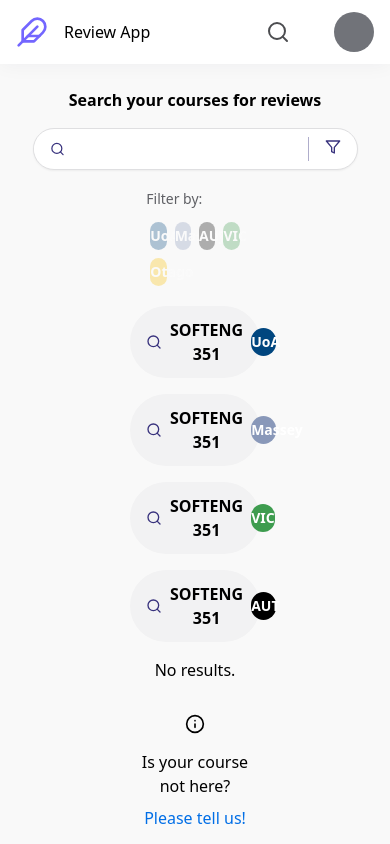
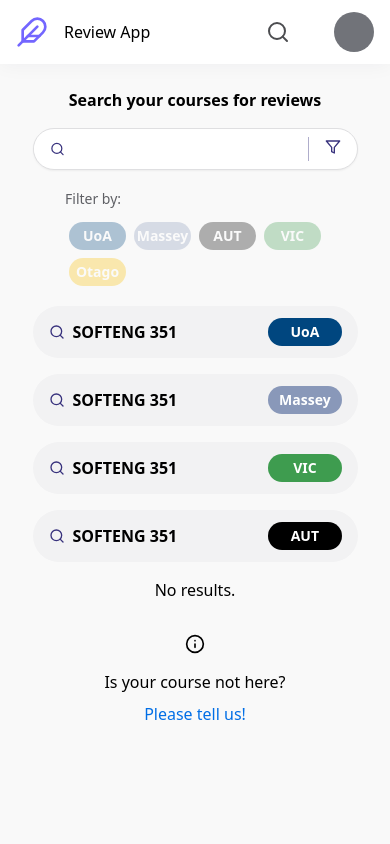
Before and after one commit to Course-Reviews/review-site, a Next.js app: page / in a window 390 px wide. Both pictures are taken after a click on the button 332 px from the left and 147 px from the top of the page. Built offline with nearby package versions, Linux system fonts and the light colour scheme; what async-modals would draw is missing.

Commit message:
Remove mobile page switch

```diff
--- a/pages/index.tsx
+++ b/pages/index.tsx
@@ -1,18 +1,13 @@
 import Head from 'next/head';
-
 import React, { ChangeEvent, useState } from 'react';
-import { useRef } from 'react';
 import { FiSearch, FiFilter, FiInfo } from 'react-icons/fi';
 import UniTag from '../components/UniTag';
-import { isMobile } from 'react-device-detect';
 import { useRouter } from 'next/router';
 import UniFilter from '../components/UniFilter';
 import SearchResult from '../components/SearchResult';
 export interface LandingProps {}
 
 const Landing: React.FC<LandingProps> = () => {
-  const searchInput = useRef<HTMLInputElement>(null);
-
   const [searchValue, setSearchValue] = useState<string>('');
 
   const [filter, setFilter] = useState<{
@@ -27,16 +22,6 @@ const Landing: React.FC<LandingProps> = () => {
   const router = useRouter();
   // Landing page contains the search where users will primarily select courses to view.
   // Todo For SEO, might need content to have needed keywords and stuff (could be latest posts etc.)
-
-  const toMobileSearch = async () => {
-    // * On mobile we use the modal instead so need to un-focus from this input to prevent typing behind modal
-    // * On desktop we just use this page
-    console.log(isMobile);
-    if (!isMobile) {
-      return;
-    }
-    router.push('./search/MobileSearch');
-  };
 
   const results = [
     { id: '1', name: 'SOFTENG 351', uni: 'UoA' },
@@ -58,22 +43,21 @@ const Landing: React.FC<LandingProps> = () => {
               type='text'
               className='px-2 focus:outline-none w-full'
               value={searchValue}
-              onFocus={toMobileSearch}
-              ref={searchInput}
+              autoFocus
               onChange={(event: ChangeEvent<HTMLInputElement>) =>
                 setSearchValue(event.currentTarget.value)
               }
             />
           </div>
           <div className='px-4 text-primary-900 border-l border-primary-900 border-opacity-40'>
-            <button onClick={() => !isMobile && setFilter({ ...filter, show: !filter.show })}>
+            <button onClick={() => setFilter({ ...filter, show: !filter.show })}>
               <FiFilter />
             </button>
           </div>
         </div>
       </section>
       <section
-        className='w-1/4   my-4 mx-auto '
+        className='w-2/3  xl:w-1/4 md:w-2/5  my-4 mx-auto '
         style={{ display: filter.show ? 'block' : 'none' }}
       >
         {/* //Todo add transition/animation to dropping down
@@ -82,9 +66,9 @@ const Landing: React.FC<LandingProps> = () => {
 
         <UniFilter list={universities} state={filter} action={setFilter} />
       </section>
-      <section className='w-1/3 md:w-1/2 xl:px-20 md:px-10 xl:w-2/5 mx-auto text-center'>
+      <section className='w-5/6 xl:px-24 sm:w-5/6 md:w-1/2  xl:w-2/5 mx-auto text-center'>
         {searchResults.loaded && (
-          <ul>
+          <ul className='w-full'>
             {results.map((result) => (
               <SearchResult result={result} key={result.id} />
             ))}
```
